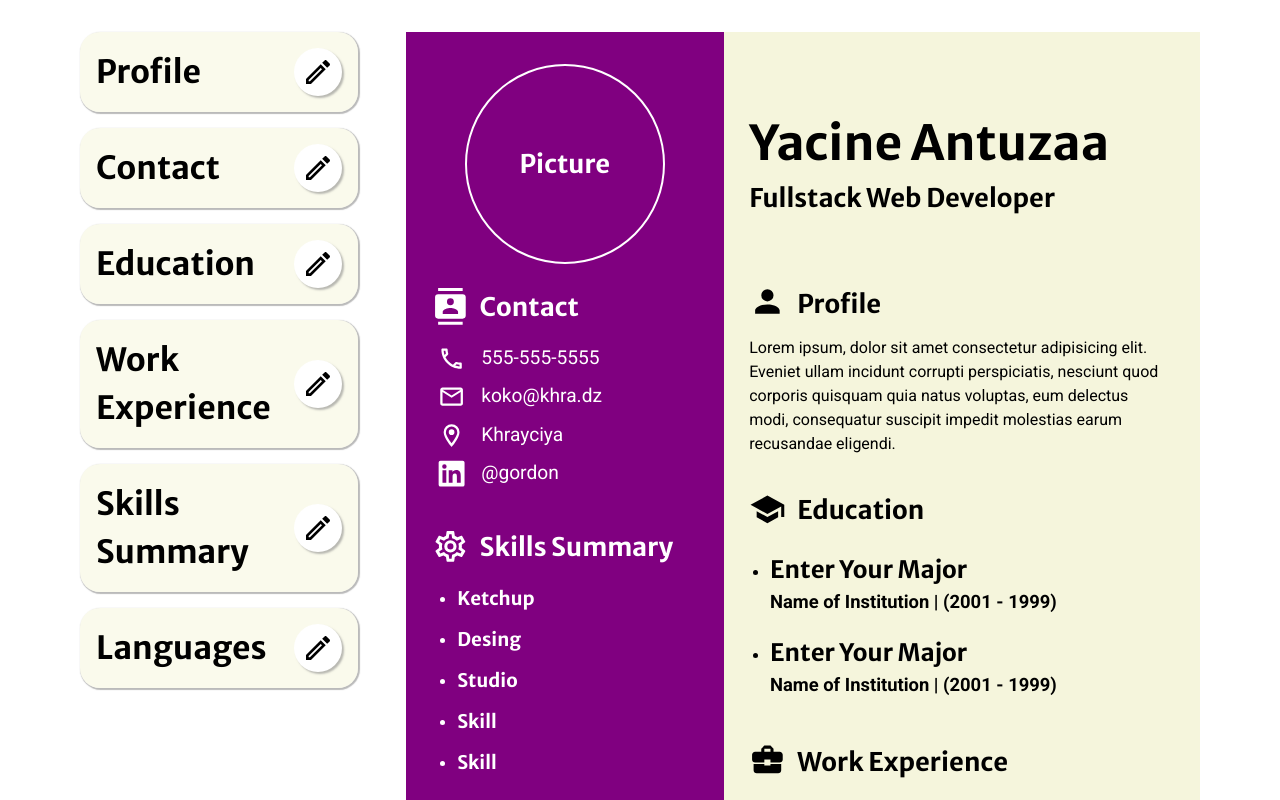
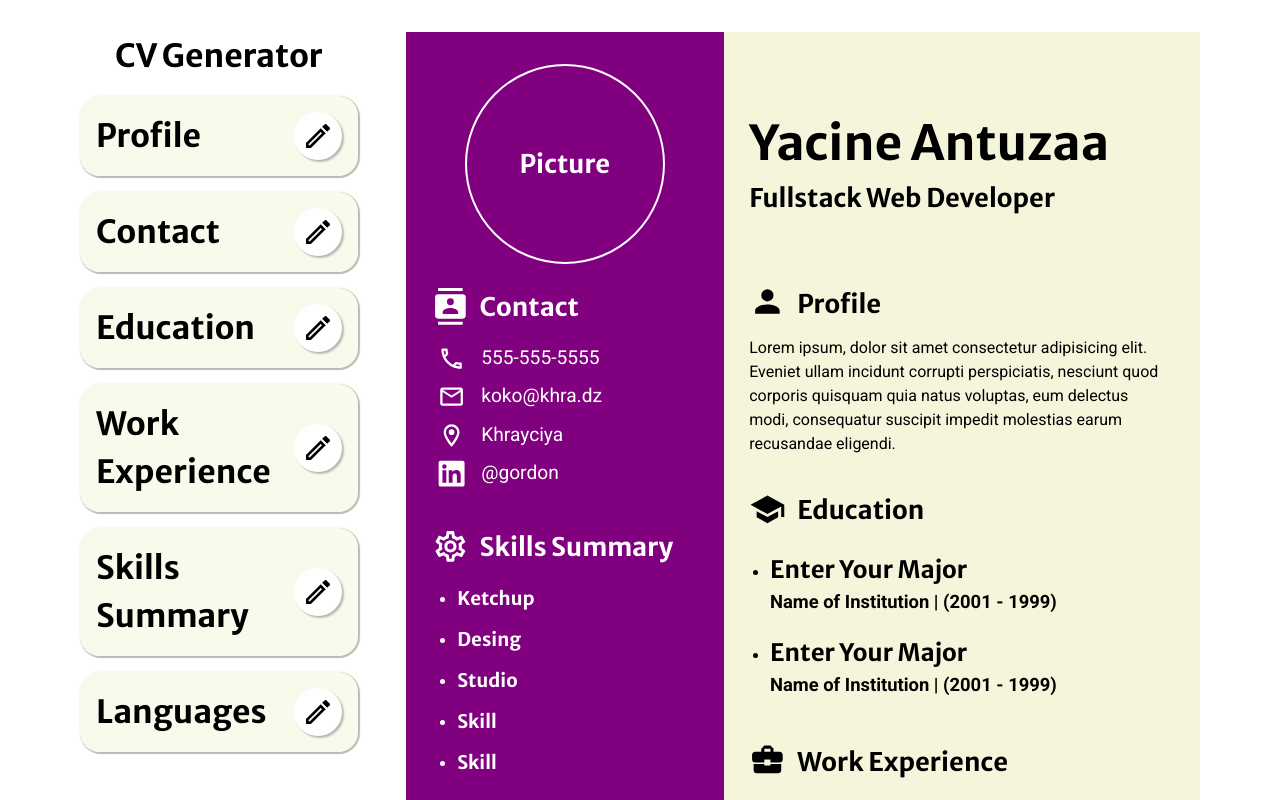
Before and after one commit to 3antozz/CV-Generator, a React (Vite) app: page / in a window 1280 px wide. Shown: the top 800 px of the page. Built offline with nearby package versions, Linux system fonts and the light colour scheme.

Commit message:
add cv generator header

```diff
--- a/src/App.jsx
+++ b/src/App.jsx
@@ -240,6 +240,7 @@ function App() {
   return (
     <div className="container">
       <div className="forms">
+        <h1 style={{textAlign:"center"}}>CV Generator</h1>
         <AboutForm aboutValues={about} aboutChange={aboutHandler} />
         <ContactForm contactValues={contact} contactChange={contactHandler} />
         <EducationForm educationValues={education} educationOpen={educationOpen} setEducation={educationButton} educationChange={educationHandler} addEducation={addEducationObj} removeEducation={deleteEducationObj}/>
```
